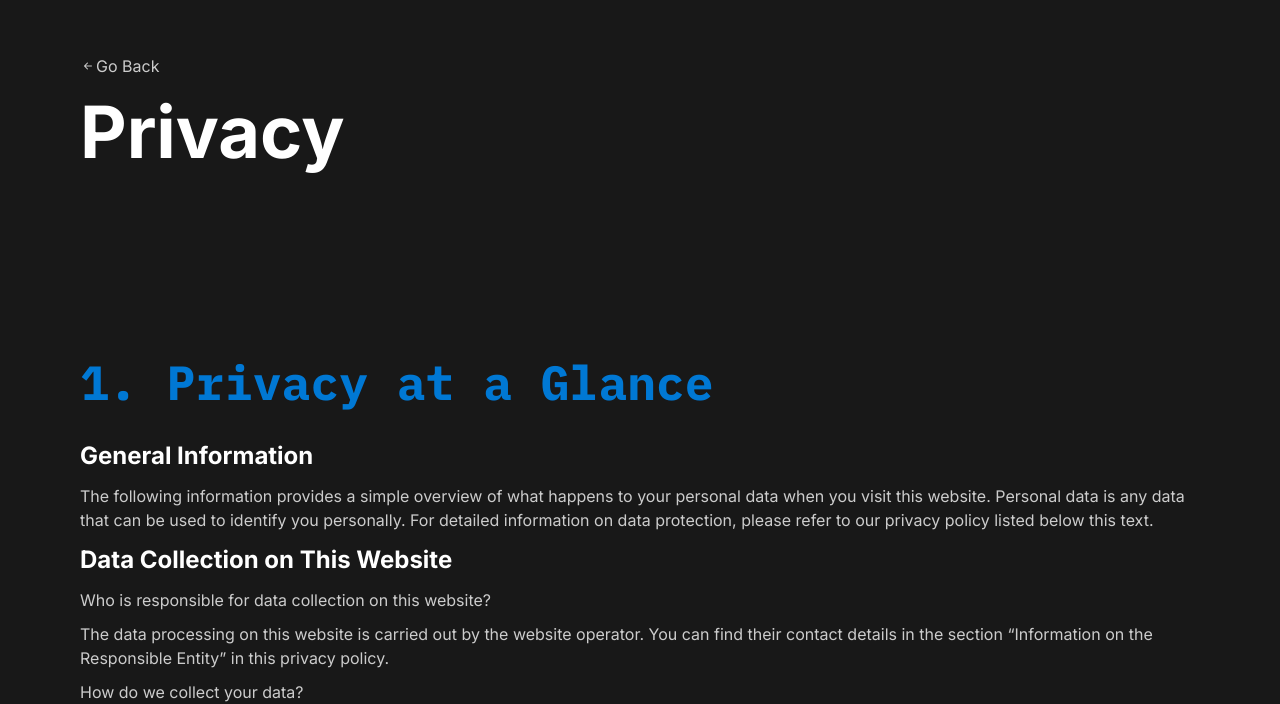
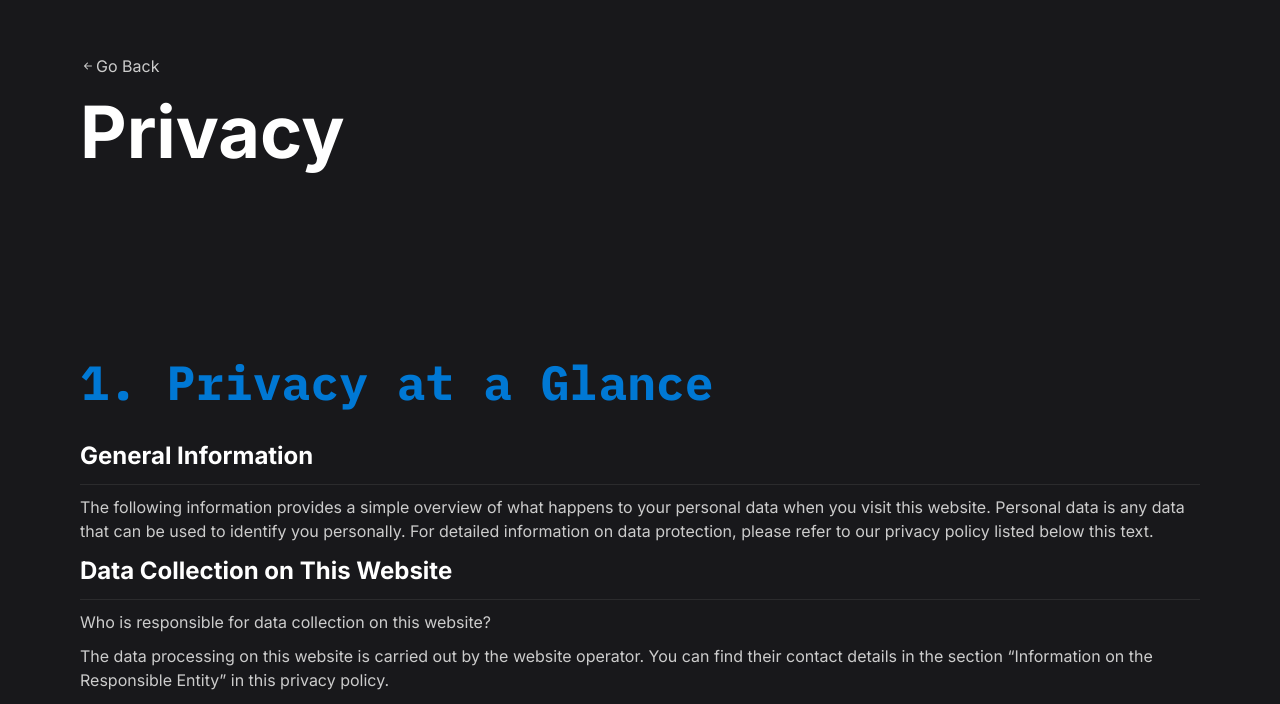
Before and after one commit to JBNCK/janbiernacik.com, a React (Vite) app: page /privacy in a window 1280 px wide. Shown: the part 106-810 px from the top of the page. Built offline with nearby package versions, Linux system fonts and the light colour scheme.

Commit message:
Minor Enhancements

```diff
--- a/index.html
+++ b/index.html
@@ -4,7 +4,7 @@
     <meta charset="UTF-8" />
     <link rel="icon" href="/favicon.png" />
     <meta name="viewport" content="width=device-width, initial-scale=1.0" />
-    <meta name="theme-color" content="#181818">
+    <meta name="theme-color" content="#18181b">
     <meta name="description" lang="de" content="Ich bin Jan, 17 Jahre alt und lebe in Hamburg. Ich interessiere mich für Informatik, insbesondere für die Webentwicklung.">
     <meta name="description" lang="en" content="My name is Jan, I'm 17 years old, and I live in Hamburg. I'm interested in computer science, particularly in web development.">
     <title>Jan Biernacik</title>
--- a/src/components/HomePageBanner/HomePageBanner.css
+++ b/src/components/HomePageBanner/HomePageBanner.css
@@ -24,6 +24,7 @@
     font-size: 70px;
     padding-right: 8px;
     color: var(--text-highlight);
+    line-height: 1.05em;
 }
 
 .greeting {
--- a/src/components/HomePageBanner/HomePageBanner.jsx
+++ b/src/components/HomePageBanner/HomePageBanner.jsx
@@ -26,6 +26,7 @@ function HomePageBanner() {
         <div className="home-page-banner">
             <div className="home-page-banner-items-left">
                 <a id='my-name'>Jan Biernacik</a>
+                <a className='block'>Tech enthusiast and self taught web developer.</a>
                 <div className="social-icon-wrapper">
                     <a className='social-icon-link' href="https://www.github.com/janjbnck"><i className="bi bi-github social-icon"></i></a>
                     <a className='social-icon-link' href="https://www.instagram.com/janjbnck/"><i className="bi bi-instagram social-icon"></i></a>
--- a/src/components/RepoList/RepoList.jsx
+++ b/src/components/RepoList/RepoList.jsx
@@ -6,9 +6,13 @@ const ghPat = import.meta.env.VITE_GITHUB_PAT;
 function RepoList() {
     const [repos, setRepos] = useState([]);
     const componentContent = isGerman() ? {
-        componentTitle: "Projekte"
+        componentTitle: "Projekte",
+        githubButtonText: "GitHub-Profil",
+        biernacikDevButtonText: "biernacik.dev"
     } : {
-        componentTitle: "Projects"
+        componentTitle: "Projects",
+        githubButtonText: "GitHub Profile",
+        biernacikDevButtonText: "biernacik.dev"
     }
 
     useEffect(() => {
@@ -21,13 +25,15 @@ function RepoList() {
 
     return (
         <div id='repo-list' className='main-section'>
-            <h3 className='main-section-title'>{componentContent.componentTitle}</h3>
+            <h3 className='main-section-subtitle'>{componentContent.componentTitle}</h3>
             {repos.map(repo => (
                 <a key={repo.id} className="repo-item" href={repo.html_url}>
                     <h3 className='repo-name'>{repo.name}</h3>
                     <p>{repo.description || 'No description'}</p>
                 </a>
             ))}
+            <a href='https://github.com/janjbnck' className='link block'><i class="bi bi-arrow-right"></i> {componentContent.githubButtonText}</a>
+            <a href='https://biernacik.dev' className='link block'><i class="bi bi-arrow-right"></i> {componentContent.biernacikDevButtonText}</a>
         </div>
     );
 }
--- a/src/components/Timeline/Timeline.jsx
+++ b/src/components/Timeline/Timeline.jsx
@@ -62,6 +62,7 @@ function Timeline() {
 
     return (
         <div className='main-section'>
+            <h3 className='main-section-subtitle'>{componentContent.componentTitle}</h3>
             <div id='timeline'>
                 {componentContent.timelineItems.map(item => (
                     <div key={item.id} className='timeline-item'>
--- a/src/styles/index.css
+++ b/src/styles/index.css
@@ -6,11 +6,11 @@
     -ms-text-size-adjust: none;
     -moz-text-size-adjust: none;
     -webkit-text-size-adjust: none;
-    --background: #181818;
-    --background-alt: #1f1f1f;
-    --border: #2b2b2b;
+    --background: #18181b;
+    --background-alt: #1f1f21;
+    --border: #2b2b2d;
     --background-alt2: var(--border);
-    --background-transparent :#18181880;
+    --background-transparent :#18181b80;
     --text-title: #0078d4;
     /*--text-title: #EEEEEF;*/
     --text-paragraph: #CCCCCC;
@@ -95,6 +95,9 @@ ul {
     color: var(--text-highlight);
     font-weight: 700;
     font-size: x-large;
+    padding-bottom: 10px;
+    margin-bottom: 10px;
+    border-bottom: var(--background-alt2) 1px solid;
 }
 
 .main-section-text {
@@ -122,6 +125,10 @@ ul {
 
 .link:hover {
     color: var(--text-paragraph);
+    cursor: pointer;
+}
+
+.link i:hover {
     cursor: pointer;
 }
 
```
